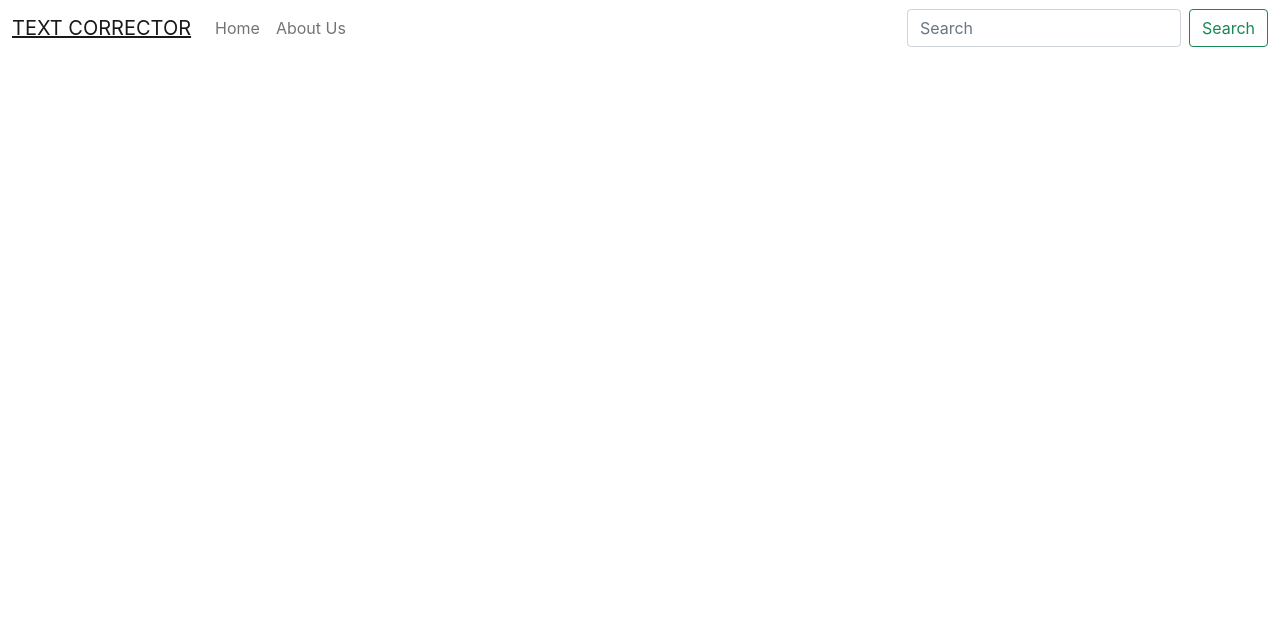
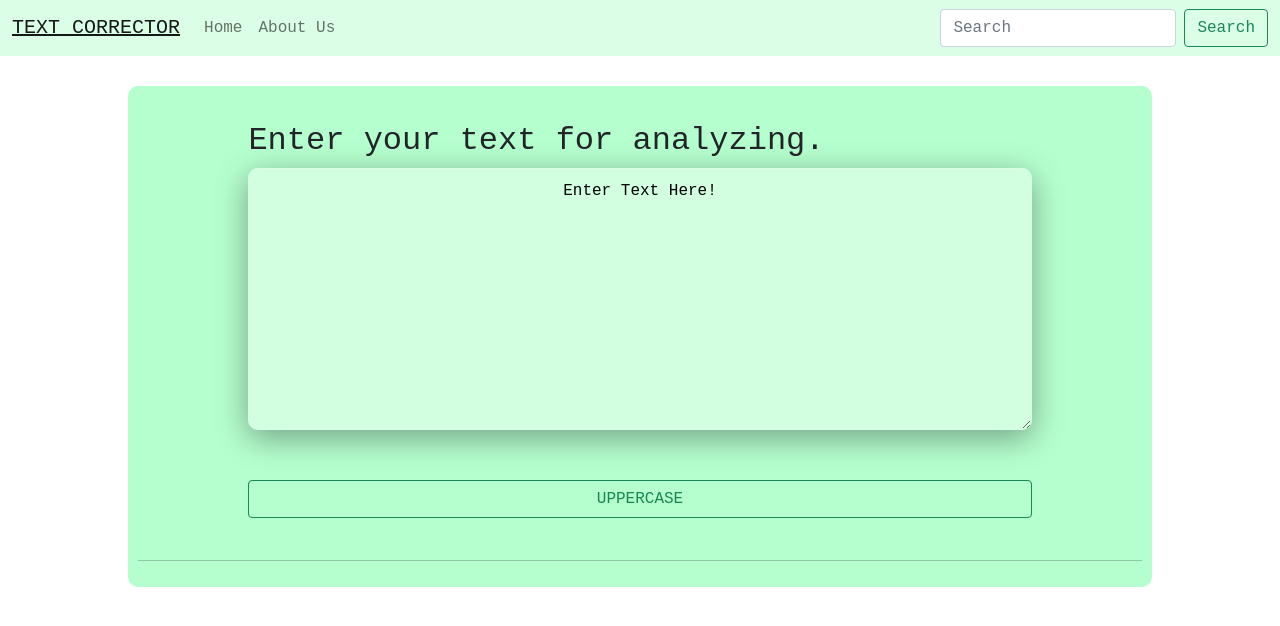
Before and after one commit to Tanish-Panwar/textninja, a React (Create React App) app: page / in a window 1280 px wide. Shown: the top 626 px of the page. Built offline with nearby package versions, Linux system fonts and the light colour scheme.

Commit message:
Till chapter 7 understanding states

```diff
--- a/src/App.css
+++ b/src/App.css
@@ -36,3 +36,73 @@
     transform: rotate(360deg);
   }
 } */
+
+
+*{
+  font-family: 'Courier New', Courier, monospace;
+}
+
+.container {
+  margin-top: 30px;
+  padding: 10px;
+  width: 80%;
+  background-color: rgb(181, 255, 206);
+  border-radius: 10px;
+  display: flex;
+  flex-direction: column;
+}
+
+#myBox {
+  outline: none;
+  border-radius: 10px;
+  padding: 10px;
+}
+
+.glass{
+  background: rgba(255, 255, 255, 0.377);
+  outline: none;
+  box-shadow: 0 8px 32px 0 rgba(3, 3, 5, 0.37);
+  backdrop-filter: blur( 4px );
+  -webkit-backdrop-filter: blur( 4px );
+  border-radius: 5px;
+  border: 1px solid rgba( 255, 255, 255, 0.18 );
+  justify-content: center;
+  text-align: center;
+  position:static;
+  z-index: 0;
+  bottom:0px;
+}
+
+
+
+
+
+.navbar {
+  background-color: aqua;
+}
+
+.navbar-light {
+  background-color: rgb(218, 255, 230);
+}
+
+
+#corrector {
+  justify-content: center;
+  text-align: center;
+  position:static;
+  z-index: 0;
+  bottom:0px;
+  margin-top: 50px;
+}
+
+
+.Results {
+  padding: 10px;
+  display: flex;
+  flex-direction: column;
+  justify-content: center;
+  text-align: center;
+  position:static;
+  z-index: 0;
+  bottom:0px;
+}
--- a/src/App.js
+++ b/src/App.js
@@ -1,6 +1,7 @@
 // import logo from './logo.svg';
 import './App.css';
 import NavBar from './components/NavBar';
+import TextForm from './components/TextForm';
 
 // We can also use outer javascript variables in jsx.
 // Example :
@@ -52,6 +53,14 @@ function App() {
     <NavBar title="TEXT CORRECTOR" aboutText="About Us"/>
 
 
+    {/* Now we are going to move our react app ahead and now we are going to learn and understand about State and handling events.  */}
+    {/* And we are going to make a new component that is TEXT FORM */}
+    {/* Lets add our text field */}
+    <div className="container">
+      <TextForm heading="Enter your text for analyzing."/>
+    </div>
+
+
 </>
 
   );
--- /dev/null
+++ b/src/components/TextForm.js
@@ -0,0 +1,48 @@
+// Now we are going to move ahead to make our app now we are going to learn about state and events handling.
+
+// Now we will use {useState} : when a prop is defined or a componenet, Those components have a state of their own.
+// Like when we enter text in textarea that is a state when it is empty that is a state etc.
+
+// We need to import use state from react for using hook.
+// We will basically render those changed states using hook.
+import React, {useState} from 'react'
+
+export default function TextForm(props) {
+
+    // Lets create a button click function.
+    const handleUpClick = ()=> {
+        // console.log("Clicked");
+        let newText = text.toUpperCase().replace("  ", " " ).trim().normalize();
+        setText(newText);
+    }
+    const handleOnChange = (event)=> {
+        // console.log('onChange');
+        setText(event.target.value);
+
+    }
+
+
+    // Here we added a hook that reflect changes when the state changes,
+    // This is array destructuring, Text will get the first parameter of useState and setText will get the second parameter.
+    const [text, setText] = useState("Enter Text Here!");
+    // When ever we want to change the state of text we need to use setText.
+
+    // text = "new Text" // THis is a wrong way to change the state,
+    // setText("new Text";) // This is the correct way to change the state
+
+
+
+
+    return (
+        <>
+        <div>
+            <div className="container my-3">
+            <h2>{props.heading}</h2>
+                <textarea placeholder="YOUR TEXT GOES HERE-" value={text} onChange={handleOnChange} name="Your Text" id="myBox" className="glass" cols="50" rows="10"/>
+            <button className="btn btn-outline-success" id="corrector" onClick={handleUpClick}>UPPERCASE</button>
+            </div>
+        </div>
+        <hr />
+        </>
+    )
+}
```
